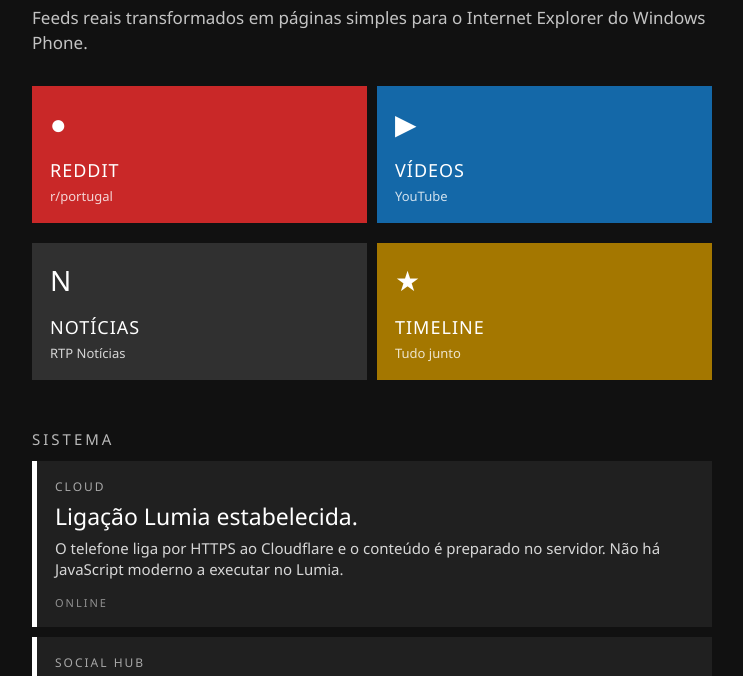
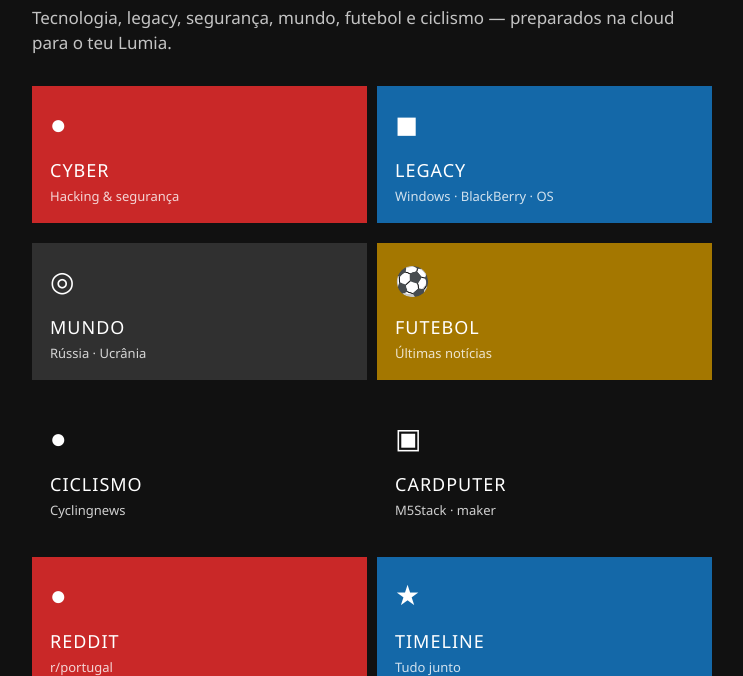
Before and after one commit to ipedronmartins-hue/Social-Hub, a website: page index.html in a window 1280 px wide. Shown: the part 247-923 px from the top of the page, without its empty margins (268-1011 px from the left). Drawn offline with Linux system fonts and the light colour scheme.

Commit message:
Expand Social Hub with legacy cyber world and sport sections

```diff
--- a/index.html
+++ b/index.html
@@ -18,29 +18,53 @@
 <section class="hero">
   <div class="eyebrow">PEOPLE</div>
   <h1>O teu mundo,<br>num só lugar.</h1>
-        <p>Feeds reais transformados em páginas simples para o Internet Explorer do Windows Phone.</p>
+  <p>Tecnologia, legacy, segurança, mundo, futebol e ciclismo — preparados na cloud para o teu Lumia.</p>
 </section>
 
 <section class="tiles">
+  <a class="tile tile-red" href="/api/feed?source=cyber">
+    <span class="tile-icon">●</span>
+    <span class="tile-title">CYBER</span>
+    <span class="tile-text">Hacking & segurança</span>
+  </a>
+
+  <a class="tile tile-blue" href="/api/feed?source=legacy">
+    <span class="tile-icon">◼</span>
+    <span class="tile-title">LEGACY</span>
+    <span class="tile-text">Windows · BlackBerry · OS</span>
+  </a>
+
+  <a class="tile tile-dark" href="/api/feed?source=world">
+    <span class="tile-icon">◎</span>
+    <span class="tile-title">MUNDO</span>
+    <span class="tile-text">Rússia · Ucrânia</span>
+  </a>
+
+  <a class="tile tile-gold" href="/api/feed?source=football">
+    <span class="tile-icon">⚽</span>
+    <span class="tile-title">FUTEBOL</span>
+    <span class="tile-text">Últimas notícias</span>
+  </a>
+
+  <a class="tile tile-green" href="/api/feed?source=cycling">
+    <span class="tile-icon">●</span>
+    <span class="tile-title">CICLISMO</span>
+    <span class="tile-text">Cyclingnews</span>
+  </a>
+
+  <a class="tile tile-purple" href="/api/feed?source=cardputer">
+    <span class="tile-icon">▣</span>
+    <span class="tile-title">CARDPUTER</span>
+    <span class="tile-text">M5Stack · maker</span>
+  </a>
+
   <a class="tile tile-red" href="/api/feed?source=reddit">
     <span class="tile-icon">●</span>
     <span class="tile-title">REDDIT</span>
     <span class="tile-text">r/portugal</span>
   </a>
 
-        <a class="tile tile-blue" href="/api/feed?source=youtube">
-          <span class="tile-icon">▶</span>
-          <span class="tile-title">VÍDEOS</span>
-          <span class="tile-text">YouTube</span>
-        </a>
-
-        <a class="tile tile-dark" href="/api/feed?source=news">
-          <span class="tile-icon">N</span>
-          <span class="tile-title">NOTÍCIAS</span>
-          <span class="tile-text">RTP Notícias</span>
-        </a>
-
-        <a class="tile tile-gold" href="/api/feed?source=all">
+  <a class="tile tile-blue" href="/api/feed?source=all">
     <span class="tile-icon">★</span>
     <span class="tile-title">TIMELINE</span>
     <span class="tile-text">Tudo junto</span>
@@ -49,19 +73,18 @@
 
 <section class="feed">
   <div class="section-title">SISTEMA</div>
-
   <article class="card">
     <div class="card-source">CLOUD</div>
-          <h2>Ligação Lumia estabelecida.</h2>
-          <p>O telefone liga por HTTPS ao Cloudflare e o conteúdo é preparado no servidor. Não há JavaScript moderno a executar no Lumia.</p>
+    <h2>People Hub reativado.</h2>
+    <p>O Lumia recebe conteúdos atuais através do Cloudflare e do backend, sem depender de JavaScript moderno no telefone.</p>
     <div class="card-time">ONLINE</div>
   </article>
 
   <article class="card">
-          <div class="card-source">SOCIAL HUB</div>
-          <h2>Agora começam os feeds reais.</h2>
-          <p>O servidor agrega as fontes e entrega apenas HTML simples, mantendo a experiência rápida e compatível com o Windows Phone 8.1.</p>
-          <div class="card-time">FASE 02</div>
+    <div class="card-source">LEGACY MODE</div>
+    <h2>Feito para hardware antigo.</h2>
+    <p>HTML simples, CSS compatível e processamento remoto. O objetivo é fazer tecnologia moderna chegar a sistemas que já foram abandonados.</p>
+    <div class="card-time">WP8.1</div>
   </article>
 </section>
 </main>
```
Lines whose indentation alone changed are shown as unchanged.
